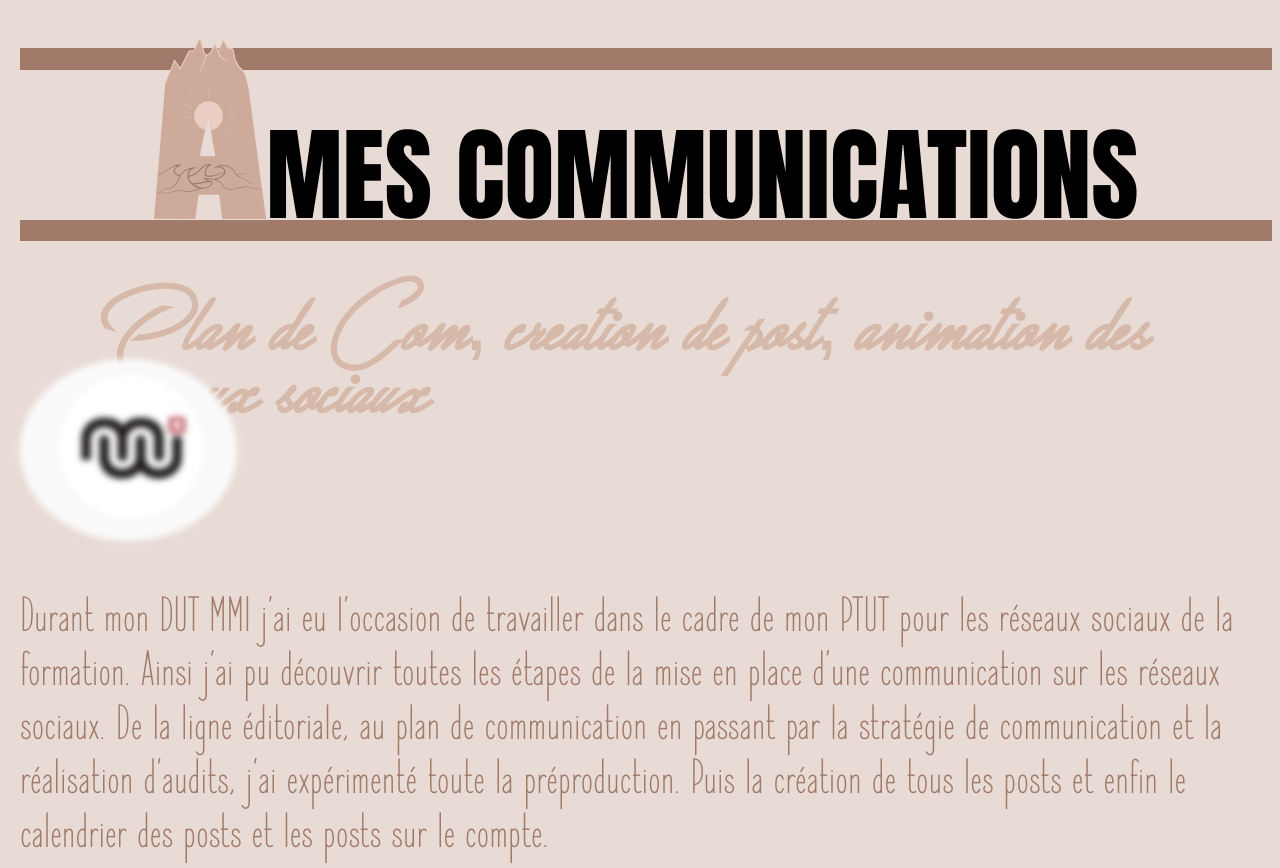
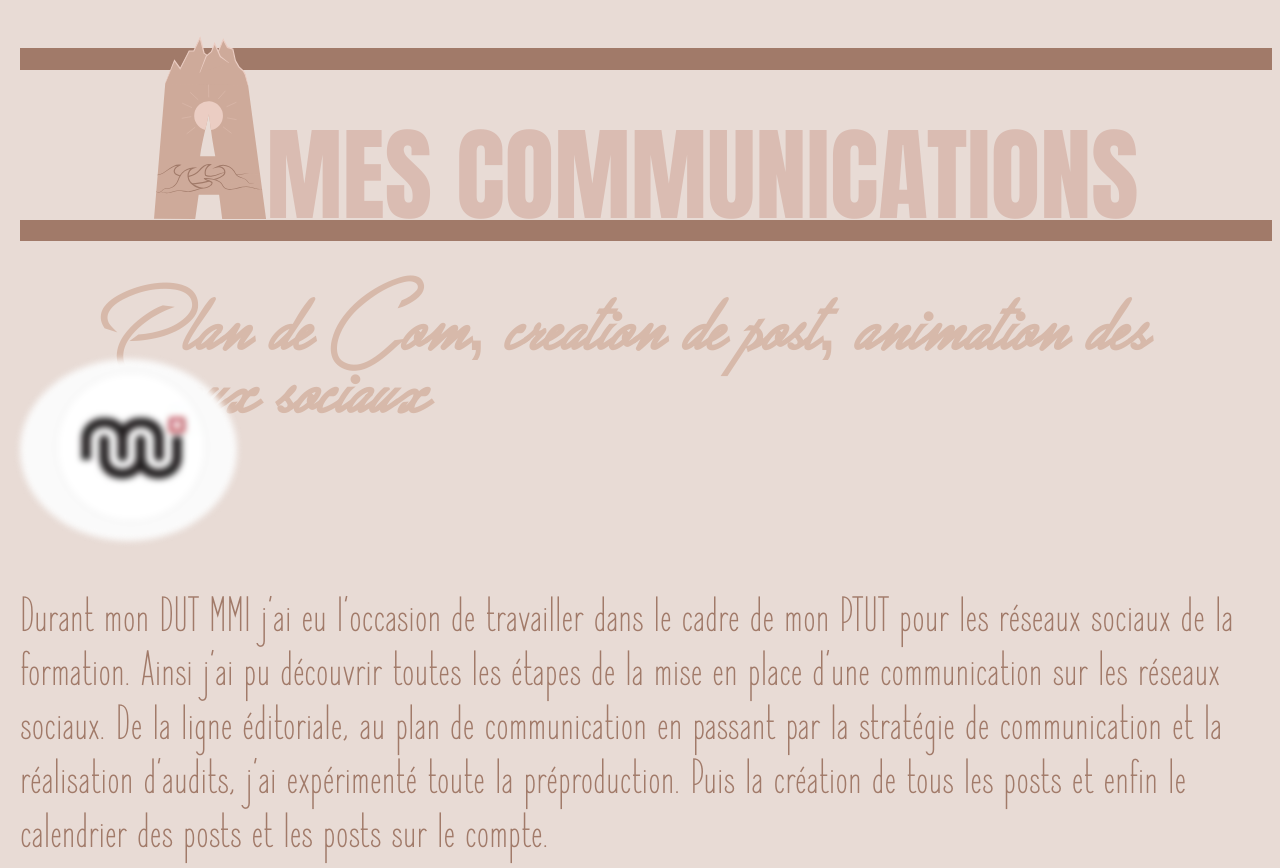
Before and after one commit to AlexiaLussagnet/Site-ALEX-CEPTION, a plain HTML site: page HTML/3_1_COM.html in a window 1280 px wide. Shown: the top 868 px of the page. Drawn offline with Linux system fonts and the light colour scheme.

Commit message:
Update main petit.css

```diff
--- a/CSS/main petit.css
+++ b/CSS/main petit.css
@@ -61,6 +61,7 @@ body {
     font-family: Impact, Haettenschweiler, 'Arial Narrow Bold', sans-serif;
     font-size: 5vw;
     text-transform: uppercase;
+    color:#DABCB2;
     z-index: 3;
 }
 
```
